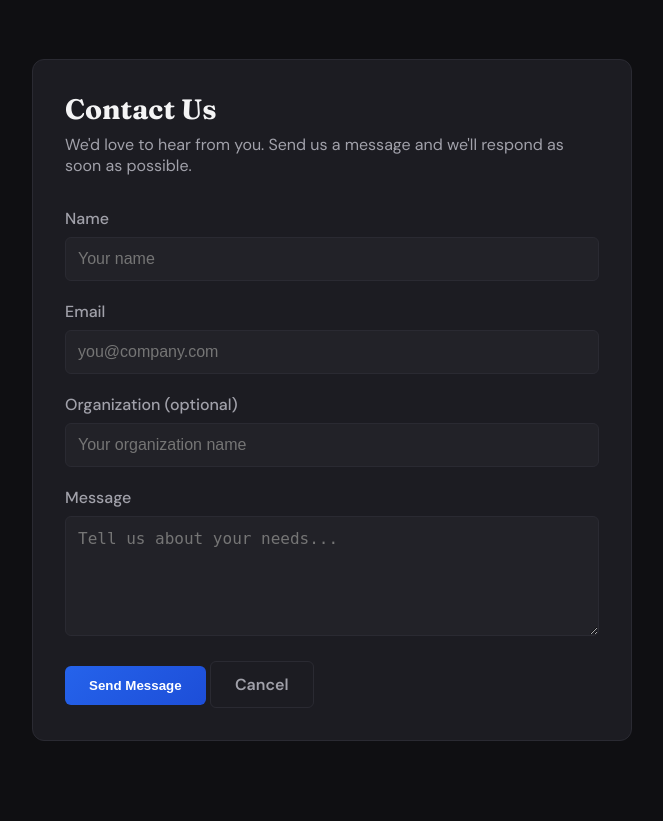
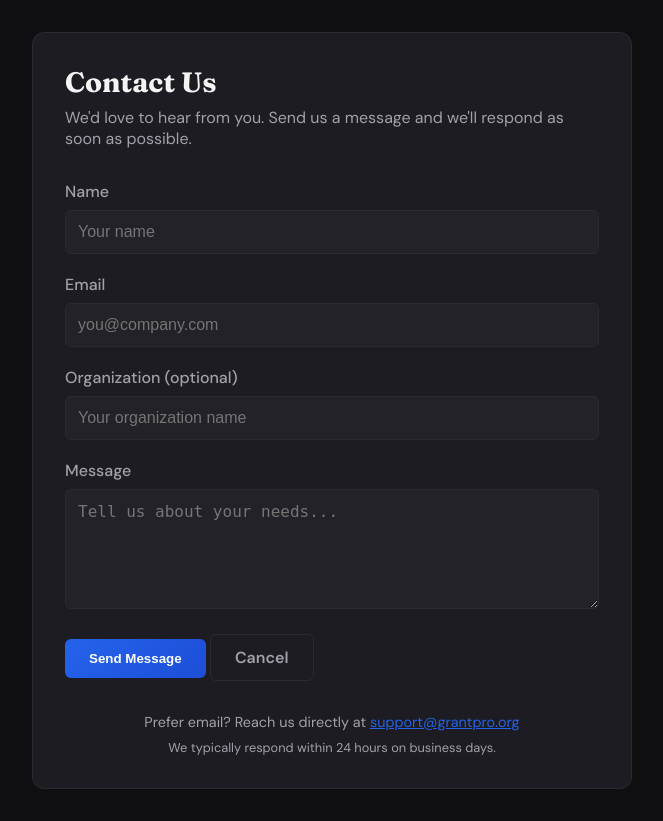
Before and after one commit to fbwalker4/GrantPro, a Flask app: page /contact in a window 1280 px wide. Shown: the whole page, without its empty margins (308-971 px from the left). Before the commit the page ends 741 px from the top, so only its background shows below. Run offline with Flask 3, Linux system fonts and the light colour scheme; data that the repository does not hold is empty; parts of the project's set-up code (start-up, migrations or seed data) failed here and were passed over; some libraries are stand-ins or nearby versions.

Commit message:
Add support email to contact page
support@grantpro.org now shown below the contact form with
"Prefer email? Reach us directly" messaging.

Test score: 96% (36.5/38) → fixing remaining items.

Co-Authored-By: Claude Opus 4.6 (1M context) <noreply@anthropic.com>

```diff
--- a/portal/templates/contact.html
+++ b/portal/templates/contact.html
@@ -80,6 +80,10 @@
                 <button type="submit" class="btn btn-primary">Send Message</button>
                 <a href="/" class="btn btn-secondary">Cancel</a>
             </form>
+            <div style="margin-top: 2rem; text-align: center; color: var(--text-secondary); font-size: 0.9rem;">
+                <p>Prefer email? Reach us directly at <a href="mailto:support@grantpro.org" style="color: var(--accent-primary);">support@grantpro.org</a></p>
+                <p style="margin-top: 0.5rem; font-size: 0.8rem;">We typically respond within 24 hours on business days.</p>
+            </div>
         </div>
     </div>
 </body>
```
